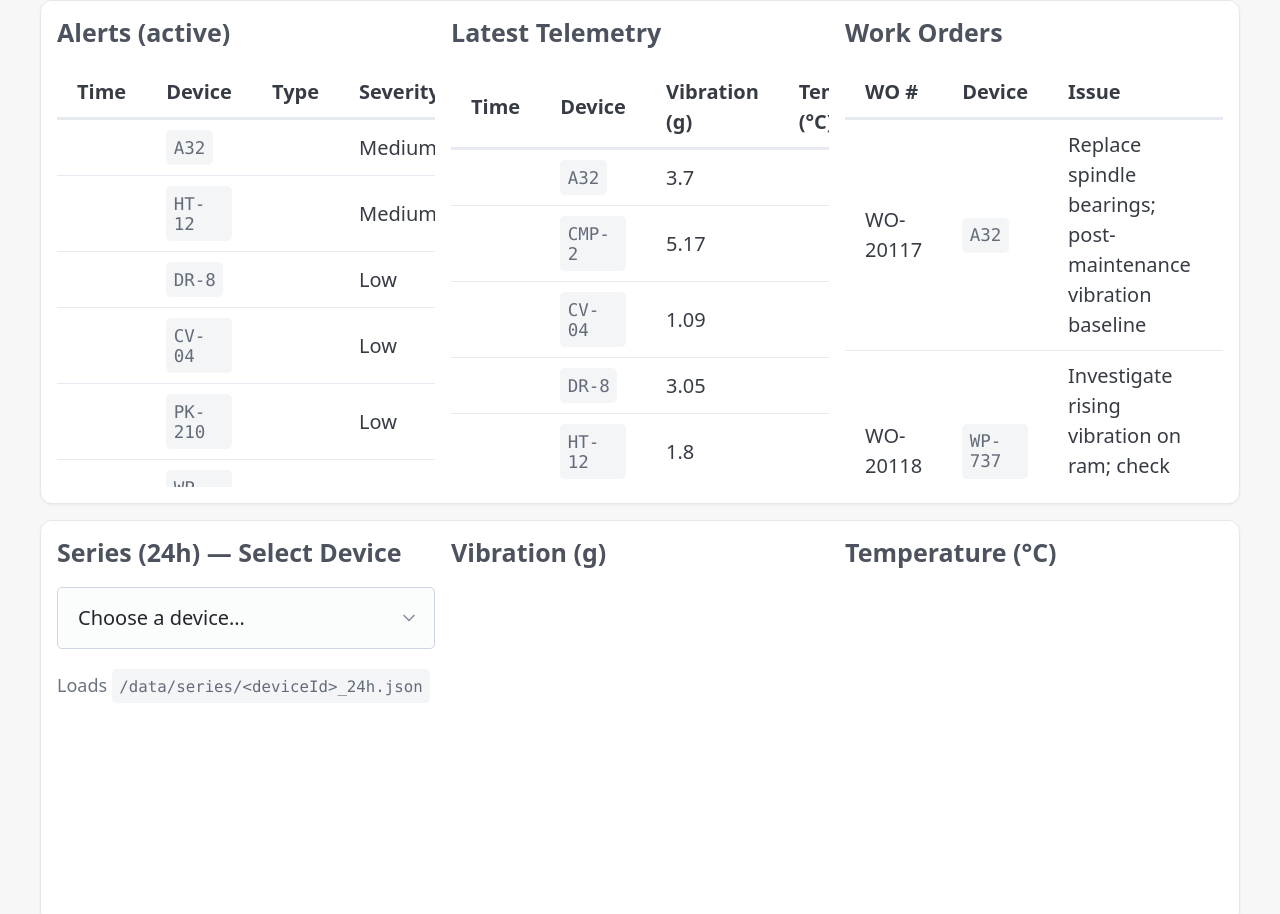
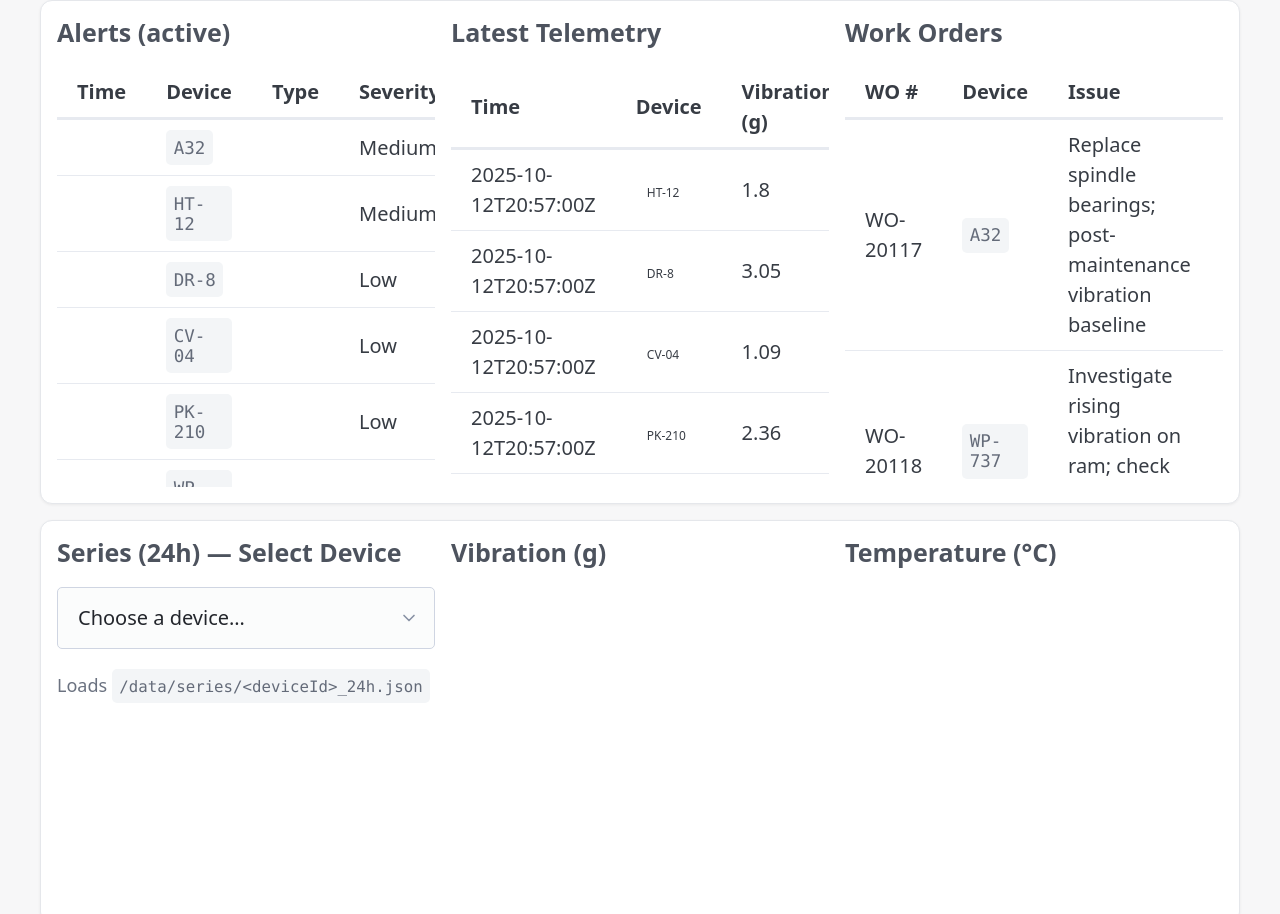
Before and after one commit to SFPermitCenter/zava-iot, a plain HTML site: page index.html in a window 1280 px wide. Shown: the part 1027-1941 px from the top of the page. Drawn offline with nearby package versions, Linux system fonts and the light colour scheme; no server answers.

Commit message:
Update index.html
trying to fix time, type. time, temp for alerts and telemetry columns.

```diff
--- a/index.html
+++ b/index.html
@@ -327,5 +327,83 @@ document.getElementById('seriesDevice').addEventListener('change', e =>
     loadAll();
     setInterval(loadAll, 30000);
   </script>
+  <script>
+async function loadJSON(url){ const r = await fetch(url); return r.json(); }
+
+// ---- Normalizers (handle multiple possible field names) ----
+const pick = (o, ...keys) => keys.find(k => o?.[k] != null) ? o[keys.find(k => o?.[k] != null)] : undefined;
+const num = v => (v == null ? "" : (Math.round(Number(v) * 100) / 100));
+
+function normTime(d){
+  return pick(d, "time","timestamp","enqueuedTimeUtc","eventTime")
+      || pick(d.body||{}, "time","timestamp") || "";
+}
+function normDevice(d){
+  return pick(d, "deviceId","device","eqp","equipmentId") || "";
+}
+function normVibration(d){
+  return num(pick(d, "vibration") ?? pick(d.body||{}, "vibration"));
+}
+function normTempC(d){
+  const c = pick(d, "temperatureC","tempC") ?? pick((d.body||{}), "temperatureC","tempC");
+  if (c != null) return num(c);
+  const f = pick(d, "temperatureF","tempF") ?? pick((d.body||{}), "temperatureF","tempF");
+  return f != null ? num((Number(f)-32)*5/9) : "";
+}
+
+// ---- Render Latest Telemetry ----
+async function renderTelemetry(){
+  // use your configured path; if you switched to the flat file, point to that
+  const data = await loadJSON('./data/telemetry_latest.json'); // or telemetry_latest_flat.json
+  const rows = data.map(d => ({
+    time: normTime(d),
+    device: normDevice(d),
+    vibration: normVibration(d),
+    temperatureC: normTempC(d)
+  }));
+
+  const tbody = document.querySelector('#telemetryTable tbody');
+  if (!tbody) return;
+  tbody.innerHTML = "";
+  rows.forEach(r => {
+    const tr = document.createElement('tr');
+    tr.innerHTML = `
+      <td>${r.time}</td>
+      <td><span class="tag">${r.device}</span></td>
+      <td>${r.vibration}</td>
+      <td>${r.temperatureC}</td>
+    `;
+    tbody.appendChild(tr);
+  });
+}
+
+// ---- Render Alerts (active) ----
+async function renderAlerts(){
+  const data = await loadJSON('./data/alerts_active.json'); // adjust if your path differs
+  const rows = data.map(d => ({
+    time: normTime(d),
+    device: normDevice(d),
+    type: pick(d, "type","alertType","category","code") || "",
+    severity: pick(d, "severity","level") || ""
+  }));
+
+  const tbody = document.querySelector('#alertsTable tbody');
+  if (!tbody) return;
+  tbody.innerHTML = "";
+  rows.forEach(r => {
+    const tr = document.createElement('tr');
+    tr.innerHTML = `
+      <td>${r.time}</td>
+      <td><span class="tag">${r.device}</span></td>
+      <td>${r.type}</td>
+      <td>${r.severity}</td>
+    `;
+    tbody.appendChild(tr);
+  });
+}
+
+renderTelemetry();
+renderAlerts();
+</script>
 </body>
 </html>
```
